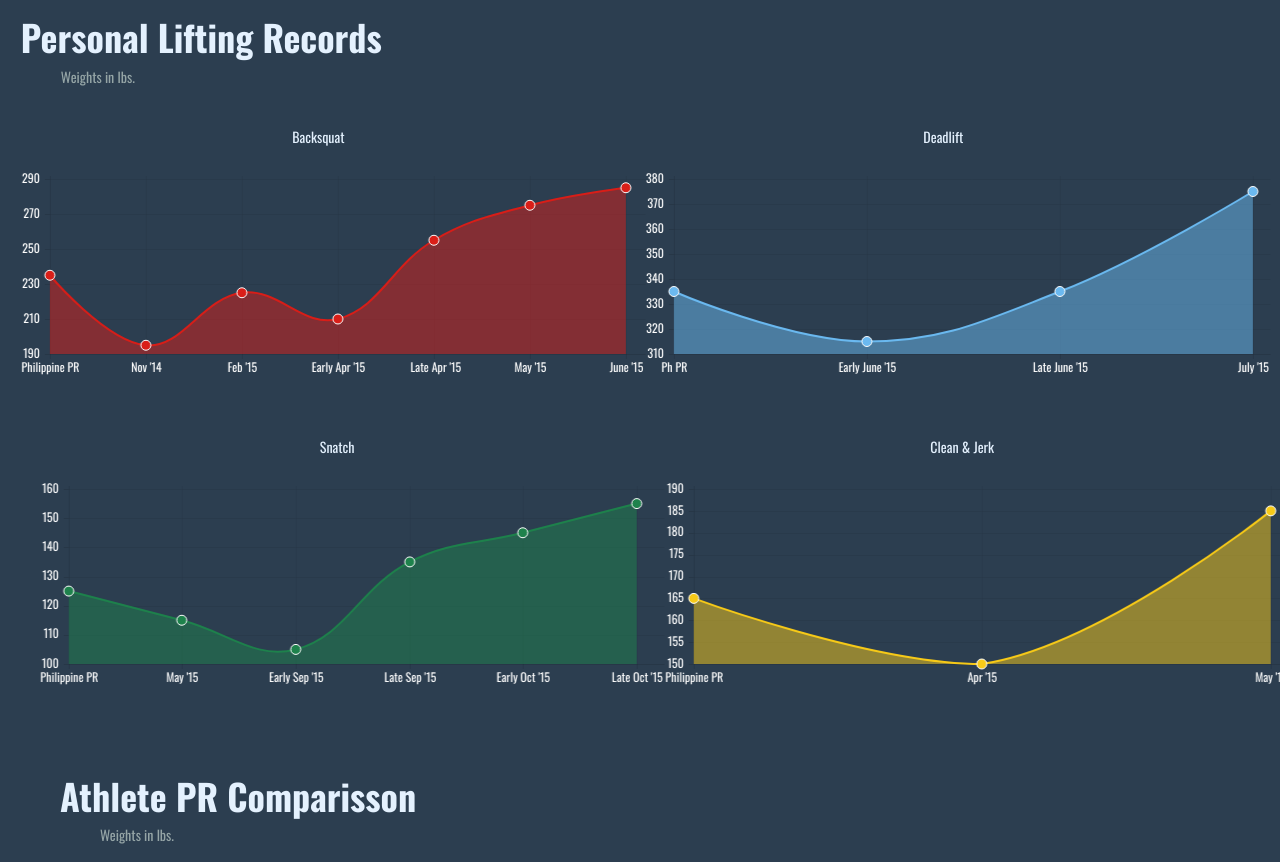
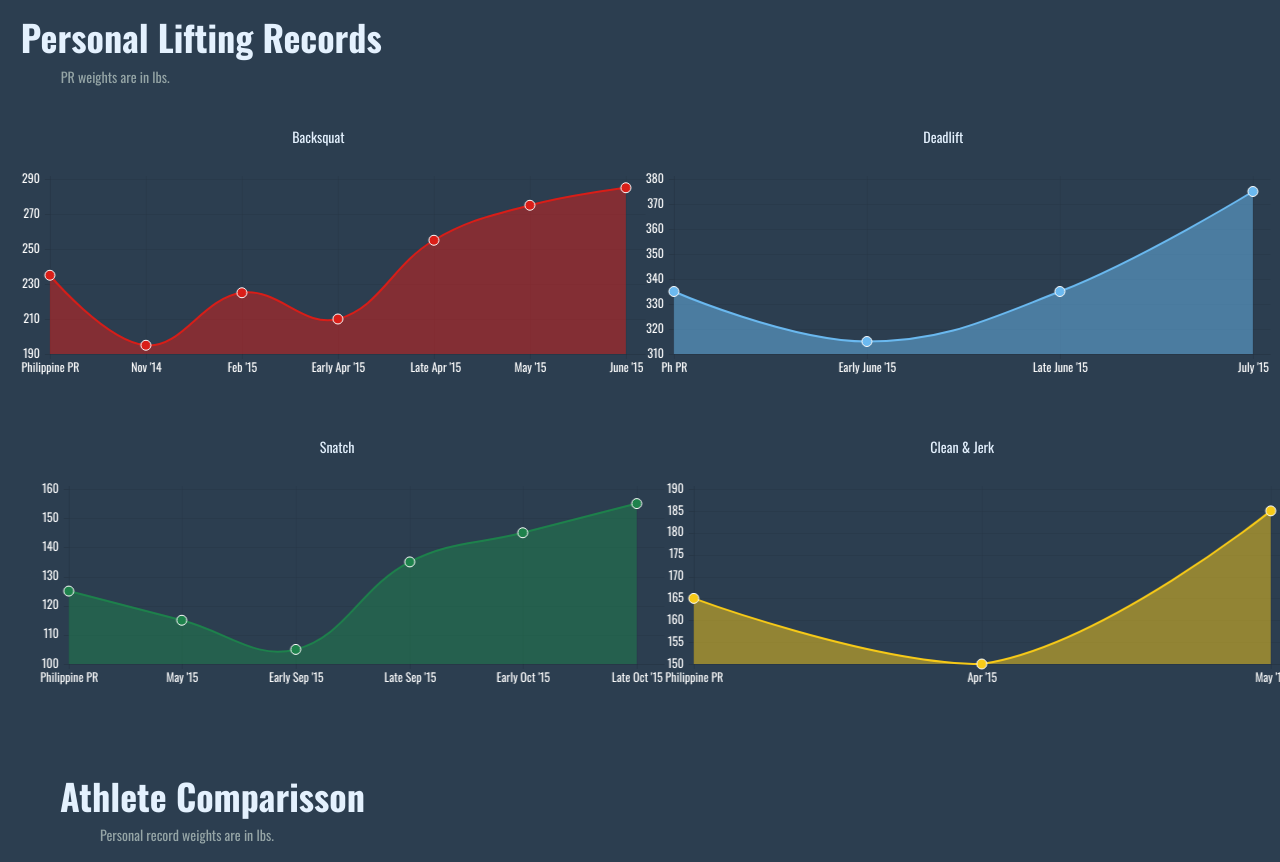
Before and after one commit to martsromero/cross-feats-dashboard, a website: page views/crossfeats.html in a window 1280 px wide. Shown: the part 2010-2872 px from the top of the page. Drawn offline with nearby package versions, Linux system fonts and the light colour scheme; files that its build step writes are made by us from their sources; no server answers; files whose address does not match are found by name.

Commit message:
added context

```diff
--- a/public/css/style.css
+++ b/public/css/style.css
@@ -34,9 +34,6 @@ h3 {
     text-align: right;
     font-size:80%;
 }
-
-
-
 
 
 .legend ul {
--- a/views/crossfeats.html
+++ b/views/crossfeats.html
@@ -132,7 +132,7 @@ Watch me WIP.
 
   <div class="wow bounceInLeft" data-wow-duration="5s" data-wow-offset="10">
 <h1>Personal Lifting Records</h1>
-<div style="margin-left:5em;" id="question"> Weights in lbs. </div>
+<div style="margin-left:5em;" id="question"> PR weights are in lbs. </div>
     <br>
 <br>
 <div class="container-fluid">
@@ -200,8 +200,8 @@ Watch me WIP.
   <!--   <center><img src="http://cdn0.dailydot.com/uploaded/images/original/2015/6/26/tumblr.gif" alt="PR" style="width:800px;height:300px;"></center> -->
 
     <!-- PRs -->
-    <h1>Athlete PR Comparisson</h1>
-    <div style="margin-left:5em;" id="question"> Weights in lbs. </div>
+    <h1>Athlete Comparisson</h1>
+    <div style="margin-left:5em;" id="question"> Personal record weights are in lbs. </div>
     <br>
       <div id="barChartLegend" class="legend"></div>
       <canvas id="prChart" width="1400" height="200"></canvas>
```
